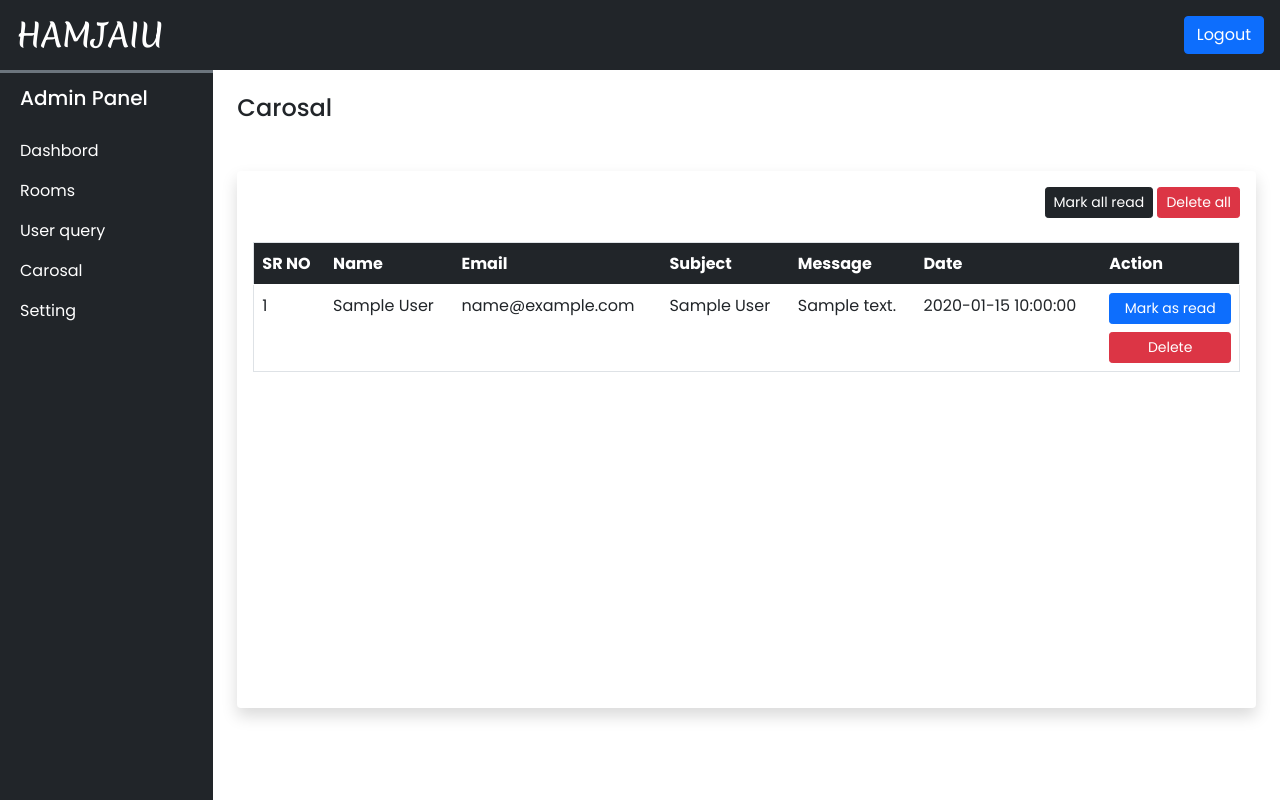
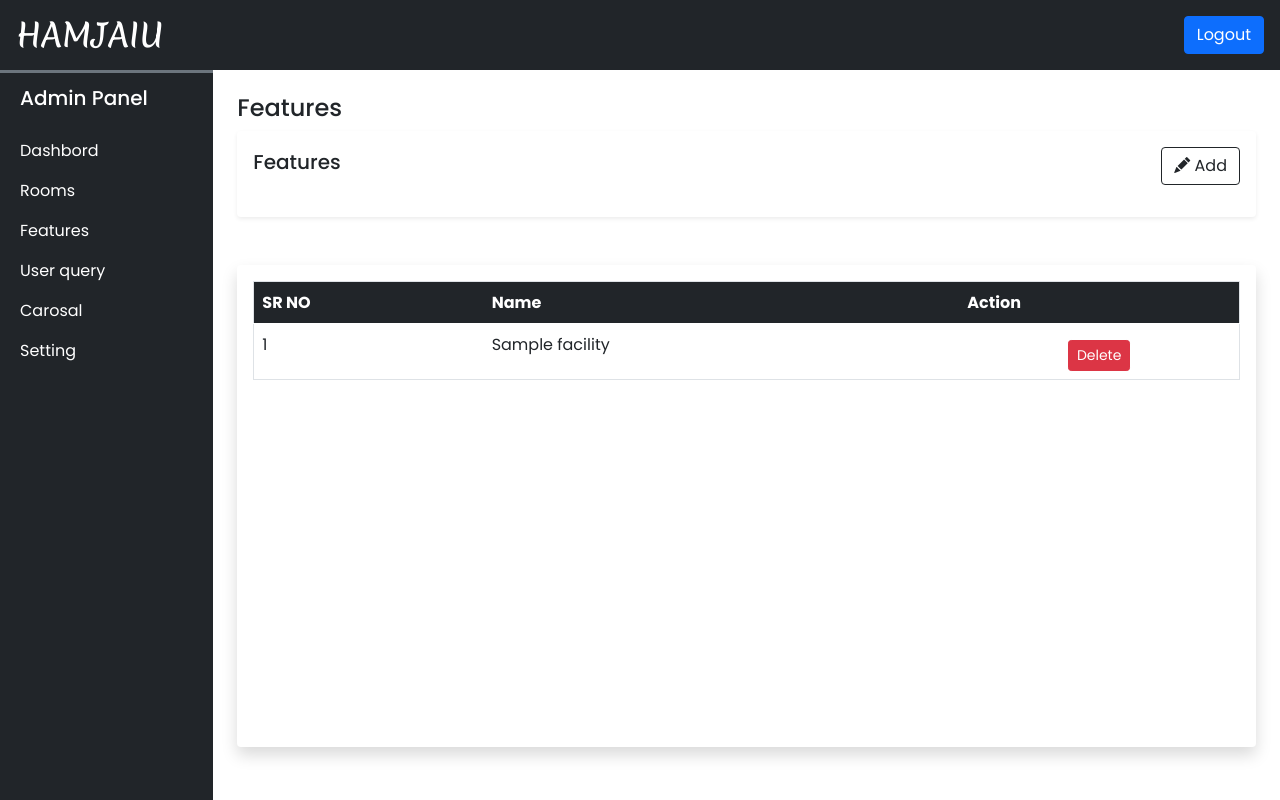
Before and after one commit to IK-Robin/Hotel-booking-website, a PHP site: page /admin/features.php in a window 1280 px wide. Run offline with PHP 8.4, Linux system fonts and the light colour scheme; the visitor is signed in with stand-in values (Sample User, id 1); tables that the repository leaves empty or names only in its code hold one stand-in row (values such as "Sample post").

Commit message:
complite freature section

```diff
--- /dev/null
+++ b/admin/ajax/feature_facility.php
@@ -0,0 +1,71 @@
+<?php
+require('../db/phplinks.php');
+adminLogin();
+
+// add team member
+if(isset($_POST['feature_name'])){
+   $frm_data = filtaration($_POST);
+
+
+   $values =[$frm_data['feature_name']];
+   $q = "INSERT INTO `feature_facility`( `name`) VALUES ( ?)";
+   $res = inserts($q,$values,'s');
+   echo $res;
+
+}
+
+
+
+
+// show all team member form db
+
+
+if (isset($_POST['get_features'])) {
+
+
+
+  // $q = "SELECT * FROM `feature_facility` ORDER BY `id` DESC";
+  $data = selectAll('feature_facility');
+
+  $i = 1;
+  while ($row = mysqli_fetch_assoc($data)) {
+    $seen = '';
+
+
+    $seen = "<button onclick='delet_feature($row[id])' class='btn btn-sm btn-danger mx-auto text-center mt-2 '> Delete</button>";
+    echo <<<tableRow
+        <tr>
+
+            <td>$i</td>
+            <td>$row[name]</td>
+
+            <td class="text-center">$seen</td>
+
+
+        </tr>
+
+     tableRow;
+    $i++;
+  }
+
+
+
+}
+
+
+
+// delete carosal
+
+if(isset($_POST['id'])){
+$frm_data = filtaration($_POST);
+$value = [$frm_data['id']];
+
+
+$delet_q = "DELETE FROM `feature_facility` WHERE id=?";
+$del_row = deletes($delet_q,$value,'i');
+
+echo $del_row;
+
+
+}
+?>
--- a/admin/features.php
+++ b/admin/features.php
@@ -4,62 +4,7 @@ require ('inc/links.php');
 require ('db/phplinks.php');
 
 
-if (isset($_GET['seen'])) {
-    $frm_data = filtaration($_GET);
 
-
-    if ($frm_data['seen'] == 'all') {
-        $q = "UPDATE `user_query` SET `seen`=? ";
-        $val = [1];
-        $res = update($q, $val, 'i');
-        if ($res) {
-            alert('success', 'mark all read ');
-            header("Location: user_query.php");
-        } else {
-            alert('error', 'servre not found ');
-        }
-    } else {
-        $q = "UPDATE `user_query` SET `seen`=? WHERE sr_no =?";
-        $val = [1, $frm_data['seen']];
-        $res = update($q, $val, 'ii');
-        if ($res) {
-            alert('success', 'servre not found ');
-            header("Location: user_query.php");
-        } else {
-            alert('error', 'servre not found ');
-        }
-    }
-}
-
-
-if (isset($_GET['del'])) {
-
-    $fil_dat = filtaration($_GET);
-    if ($fil_dat['del'] == 'all') {
-
-        $q = "DELETE FROM `user_query`";
-
-        if (mysqli_query($conn, $q)) {
-            alert('success', 'Message delete successful');
-            header("Location: user_query.php"); // Redirect to user_query.php
-            exit(); // Stop further execution
-        } else {
-            alert('success', 'Server error, can\'t delete');
-        }
-    } else {
-        $val = [$fil_dat['del']];
-        $q = "DELETE FROM `user_query` WHERE sr_no=?";
-        $del = deletes($q, $val, 'i');
-        if ($del) {
-            alert('success', 'Message delete successful');
-            header("Location: user_query.php"); // Redirect to user_query.php
-            exit(); // Stop further execution
-        } else {
-            alert('success', 'Server error, can\'t delete');
-        }
-    }
-
-}
 
 adminLogin();
 ?>
@@ -70,7 +15,7 @@ adminLogin();
 <head>
     <meta charset="UTF-8">
     <meta name="viewport" content="width=device-width, initial-scale=1.0">
-    <title>User </title>
+    <title>Features </title>
 
 
 </head>
@@ -82,68 +27,40 @@ adminLogin();
     <div class="container-fluid">
         <div class="row ">
             <div class="col-lg-10 ms-auto p-4 overflow-hidden">
-                <h4>Carosal</h4>
+                <h4>Features</h4>
 
 
 
-
-                <!-- Manage ment teem  -->
-                <div class="card shadow border-0 mb-4 mt-5">
+                <!-- general settings  -->
+                <div class="card shadow-sm border-0 mb-4">
                     <div class="card-body">
-
-                            <div class="text-end mb-4">
-                                <a href="?seen=all" class="btn btn-sm btn-dark shaow-non">Mark all read</a>
-                                <a href="?del=all" class="btn btn-sm btn-danger shaow-non">Delete all </a>
+                        <div class="d-flex align-items-center justify-content-between mb-3">
+                            <h5 class="card-title"> Features</h5>
+                            <!-- Button trigger modal -->
+                            <button type="button" class="btn btn-outline-dark shadow-none" data-bs-toggle="modal"
+                                data-bs-target="#features-s">
+                                <i class="bi bi-pencil-fill"></i> Add
+                            </button>
+                        </div>
+                    </div>
                 </div>
 
-                        <div class="table-responsive-md" style="height:450px; overflow-y:scroll">
+
+        <!-- add featuers table  -->
+             <!-- user query  -->
+             <div class="card shadow border-0 mb-4 mt-5">
+                    <div class="card-body"> <div class="table-responsive-md" style="height:450px; overflow-y:scroll">
 
                             <table class="table table-hover border">
                                 <thead class="sticky-top ">
                                     <tr class="bg-dark text-white">
                                         <th scope="col">SR NO</th>
                                         <th scope="col">Name</th>
-                                        <th scope="col">Email</th>
-                                        <th scope="col">Subject</th>
-                                        <th scope="col">Message</th>
-                                        <th scope="col">Date</th>
                                         <th scope="col">Action</th>
                                     </tr>
                                 </thead>
-                                <tbody>
-                                    <?php
+                                <tbody id="feature_content">
 
-                                    $q = "SELECT * FROM `user_query` ORDER BY `sr_no` DESC";
-                                    $data = mysqli_query($conn, $q);
-
-                                    $i = 1;
-                                    while ($row = mysqli_fetch_assoc($data)) {
-                                        $seen = '';
-                                        if ($row['seen'] != 1) {
-                                            $seen = "<a href ='?seen=$row[sr_no]' class='btn btn-sm btn-primary d-block'> Mark as read</a>";
-                                        }
-
-                                        $seen .= "<a href ='?del=$row[sr_no]' class='btn btn-sm btn-danger  d-block mt-2 '> Delete</a>";
-                                        echo <<<tableRow
-        <tr>
-
-            <td>$i</td>
-            <td>$row[name]</td>
-            <td>$row[email]</td>
-            <td>$row[subject]</td>
-            <td>$row[message]</td>
-            <td>$row[date]</td>
-            <td>$seen</td>
-
-
-        </tr>
-
-     tableRow;
-                                        $i++;
-                                    }
-
-
-                                    ?>
                                 </tbody>
                             </table>
 
@@ -152,42 +69,47 @@ adminLogin();
 
 
                 </div>
+
             </div>
 
 
 
 
-            <!-- Modal manage teem  -->
-            <div class="modal fade" id="admin_carosal" data-bs-backdrop="static" data-bs-keyboard="false" tabindex="-1"
+
+
+
+
+
+
+        </div>
+    </div>
+
+
+
+    <!-- Modal general settings  -->
+    <div class="modal fade" id="features-s" data-bs-backdrop="static" data-bs-keyboard="false" tabindex="-1"
         aria-labelledby="staticBackdropLabel" aria-hidden="true">
         <div class="modal-dialog">
-                    <form id="add_carosal">
+            <form id="features_form">
 
 
                 <div class="modal-content">
                     <div class="modal-header">
-                                <h5 class="modal-title" id="staticBackdropLabel">Add Member</h5>
-                                <button type="button" class="btn-close" data-bs-dismiss="modal"
-                                    aria-label="Close"></button>
+                        <h5 class="modal-title" id="staticBackdropLabel">Features</h5>
+                        <button type="button" class="btn-close" data-bs-dismiss="modal" aria-label="Close"></button>
                     </div>
                     <div class="modal-body">
                         <div class="mb-3">
-                                    <label for="site_carosalName" class="form-label">Name </label>
-                                    <input id="site_carosalName" name="site_carosalName" type="text"
-                                        class="form-control shadow-none">
+                            <label for="features_s" class="form-label">Features Name</label>
+                            <input id="features_s" name="features_s" type="text" class="form-control shadow-none">
                         </div>
-                                <div class="mb-3">
-                                    <label for="add_carosal_img" class="form-label">Chose image</label>
-                                    <input accept="image/*" class="form-control" type="file" id="add_carosal_img"
-                                        name="add_carosal_img">
-                                </div>
+
                     </div>
                     <div class="modal-footer">
-                                <button type="button"
-                                    onclick="add_carosal_img.value ='',add_carosal_img.value='',alerts('error','No member added')"
-                                    class="btn shadow-none" data-bs-dismiss="modal" id="general_close">Close</button>
-                                <button data-bs-dismiss="modal" id="team_mange_submit" name="team_mange_submit"
-                                    type="submit" class="btn custom_bg">Submit</button>
+                        <button type="button" class="btn shadow-none" data-bs-dismiss="modal"
+                            id="features_close">Close</button>
+                        <button data-bs-dismiss="modal" name="feature_sub" type="sibmit"
+                            class="btn custom_bg">Add</button>
                     </div>
                 </div>
 
@@ -195,19 +117,11 @@ adminLogin();
         </div>
     </div>
 
-
-
-
-
-        </div>
-    </div>
-    </div>
-
     <?php
     require ("inc/script.php");
 
     ?>
-    <script src="./js/carosal.js"></script>
+    <script src="./js/feaures.js"></script>
 
 </body>
 
--- a/admin/inc/header.php
+++ b/admin/inc/header.php
@@ -27,6 +27,11 @@
                                 href="rooms.php" class="nav-link text-white">Rooms
                             </a>
                         </li>
+                        <li>
+                        <a
+                                href="features.php" class="nav-link text-white">Features
+                            </a>
+                        </li>
 
                         <li>
                         <a href="user_query.php"
--- a/admin/user_query.php
+++ b/admin/user_query.php
@@ -82,12 +82,12 @@ adminLogin();
     <div class="container-fluid">
         <div class="row ">
             <div class="col-lg-10 ms-auto p-4 overflow-hidden">
-                <h4>Carosal</h4>
+                <h4>User Message</h4>
 
 
 
 
-                <!-- Manage ment teem  -->
+                <!-- user query  -->
                 <div class="card shadow border-0 mb-4 mt-5">
                     <div class="card-body">
 
```
Also changed, not shown: admin/js/feaures.js (added, +90 -0 lines). Lines whose indentation alone changed are shown as unchanged.
